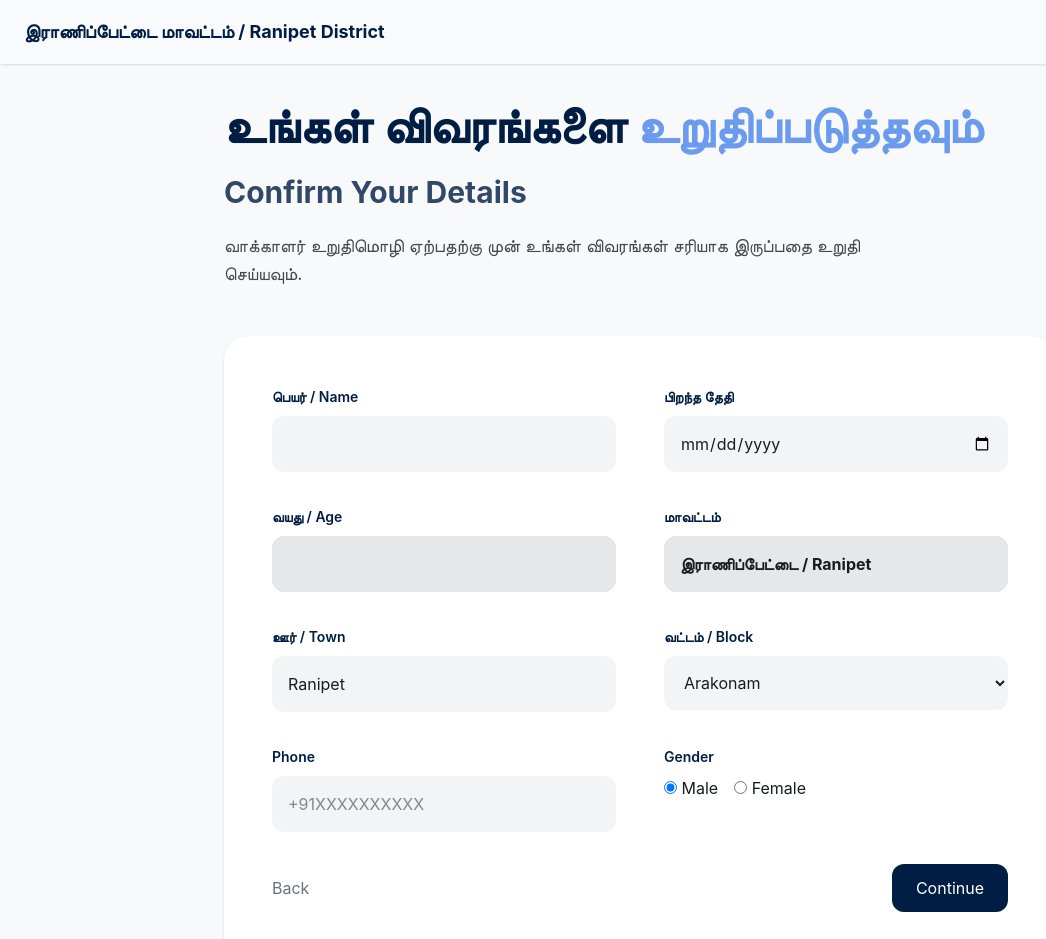
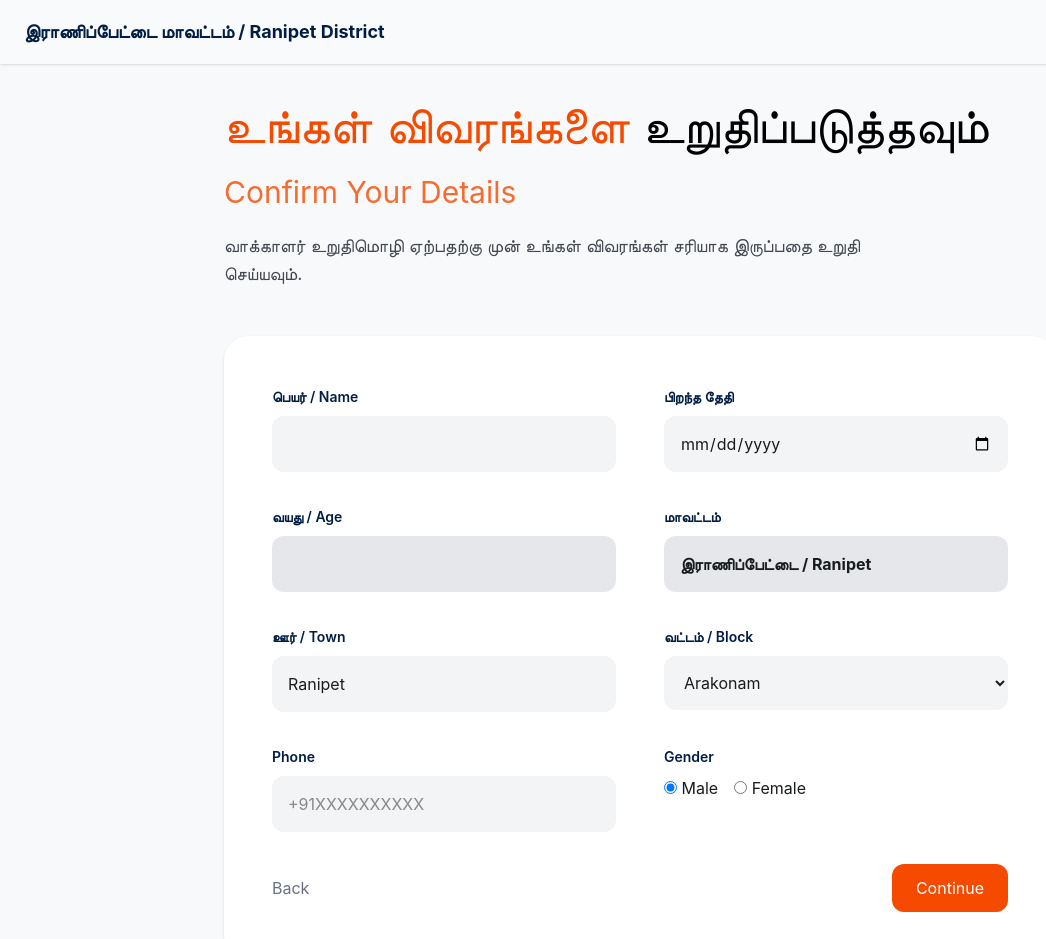
Before and after one commit to Dharunganesh/vote_pledge, a React (Vite) app: page /userDetails in a window 1280 px wide. Shown: the top 939 px of the page, without its empty margins (0-1046 px from the left). Built offline with nearby package versions, Linux system fonts and the light colour scheme; no server answers.

Commit message:
color changes

```diff
--- a/src/Pages/UserDetails.jsx
+++ b/src/Pages/UserDetails.jsx
@@ -128,11 +128,11 @@ export default function UserDetails() {
 
         {/* Title */}
         <div className="mb-12">
-          <h1 className="text-4xl md:text-5xl font-extrabold text-[#001d44] leading-tight mb-4">
+          <h1 className="text-4xl md:text-5xl text-orange-600 leading-tight mb-4">
             உங்கள் விவரங்களை{" "}
-            <span className="text-[#6b9bef]">உறுதிப்படுத்தவும்</span>
+            <span className="text-black">உறுதிப்படுத்தவும்</span>
             <br />
-            <span className="text-2xl md:text-3xl font-bold opacity-80">
+            <span className="text-2xl md:text-3xl opacity-80">
               Confirm Your Details
             </span>
           </h1>
@@ -269,7 +269,7 @@ export default function UserDetails() {
               <button
                 type="submit"
                 disabled={submitting}
-                className="bg-[#001d44] text-white px-6 py-3 rounded-xl"
+                className="bg-orange-600 text-white px-6 py-3 rounded-xl"
               >
                 {submitting ? 'Saving...' : 'Continue'}
               </button>
```
